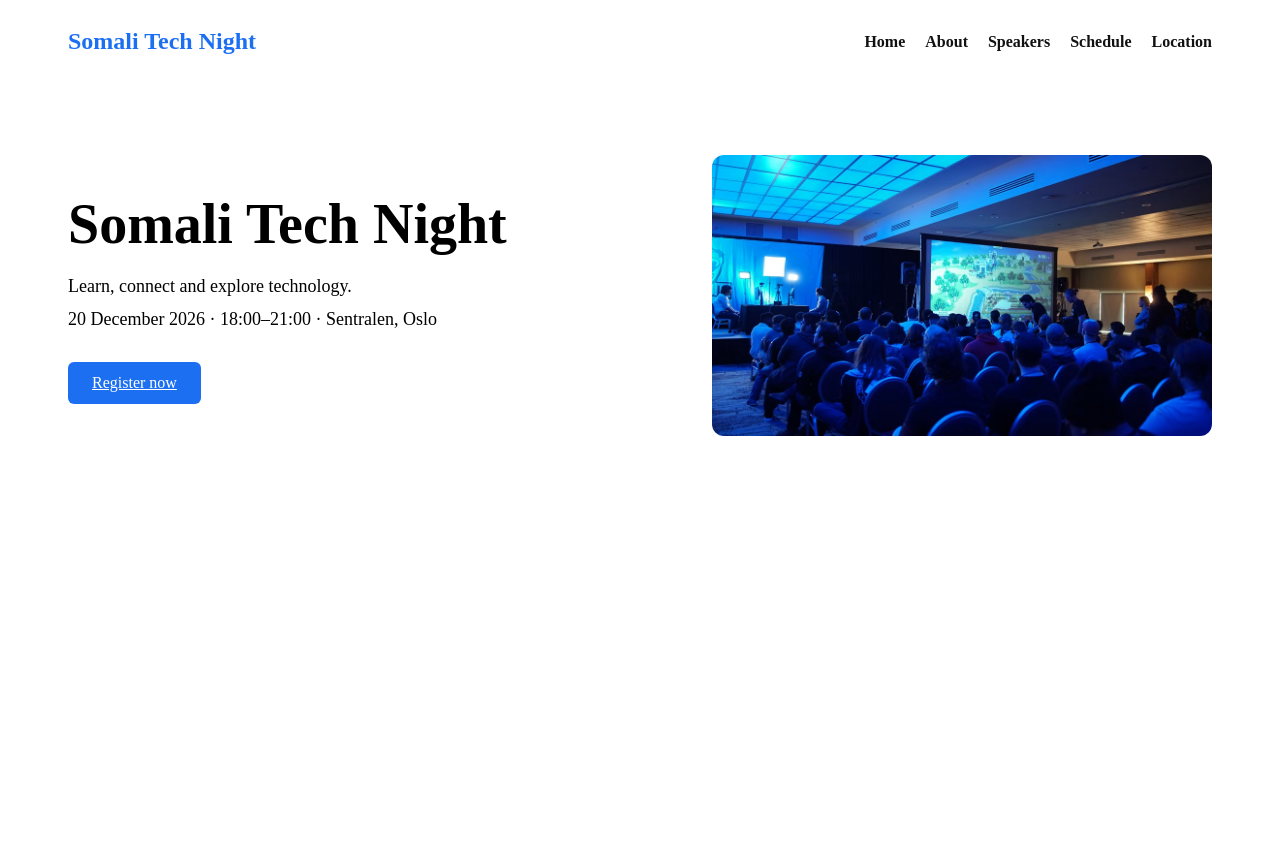
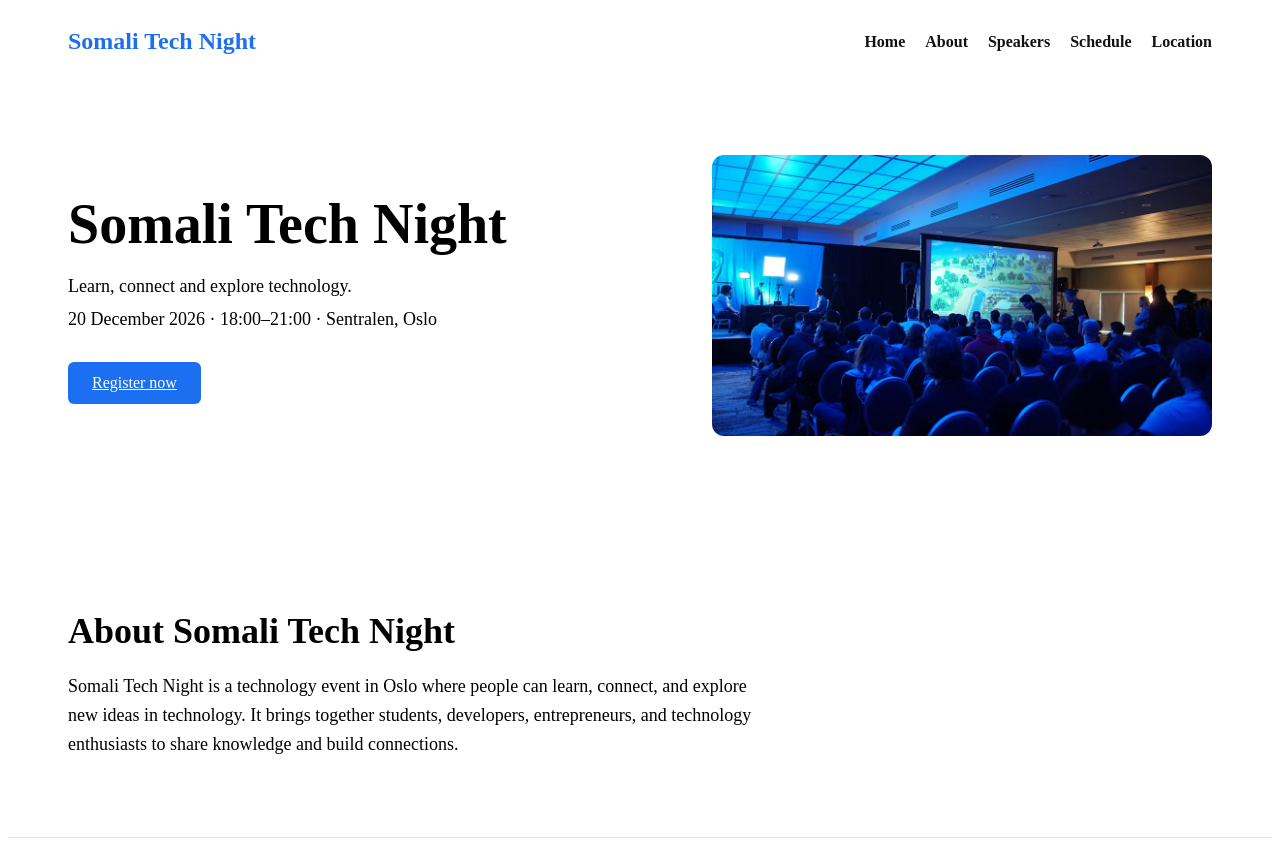
Before and after one commit to Muktaryy/somali-tech-night, a plain HTML site: page index.html in a window 1280 px wide. Before the commit the page ends 800 px from the top, so only its background shows below. Drawn offline with Linux system fonts and the light colour scheme.

Commit message:
complete about section

```diff
--- a/index.html
+++ b/index.html
@@ -31,5 +31,11 @@
         <img src="images/Somali Tech Night.avif" alt="People attending a technology event">
       </div>
 </section>
+<section id="about">
+        <h2>About Somali Tech Night</h2>
+        <p>Somali Tech Night is a technology event in Oslo where people can learn, connect, and explore new ideas in technology. It brings together students, developers, entrepreneurs, and technology enthusiasts to share knowledge and build connections.
+</p>
+
+    </section>
 </body>
 </html>
--- a/style.css
+++ b/style.css
@@ -63,3 +63,16 @@ nav a:hover {
     flex: 1;
     text-align: right;
 }
+#about {
+    padding: 60px;
+     border-bottom: 1px solid #E5E5E5;
+}
+#about h2 {
+    font-size: 36px;
+    margin-bottom: 20px;
+}
+#about p {
+    font-size: 18px;
+    line-height: 1.6;
+    max-width: 700px;
+}
```
